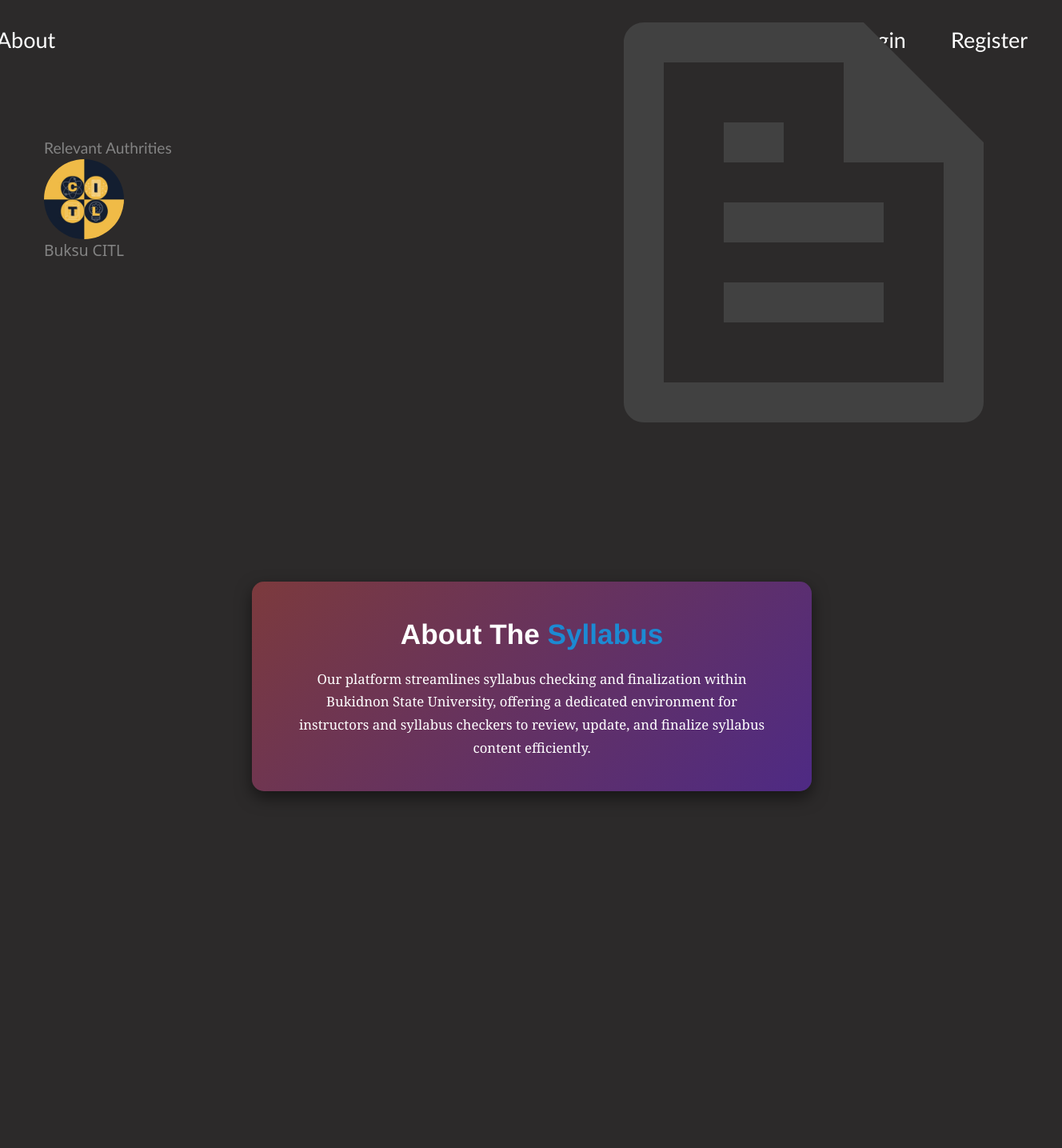
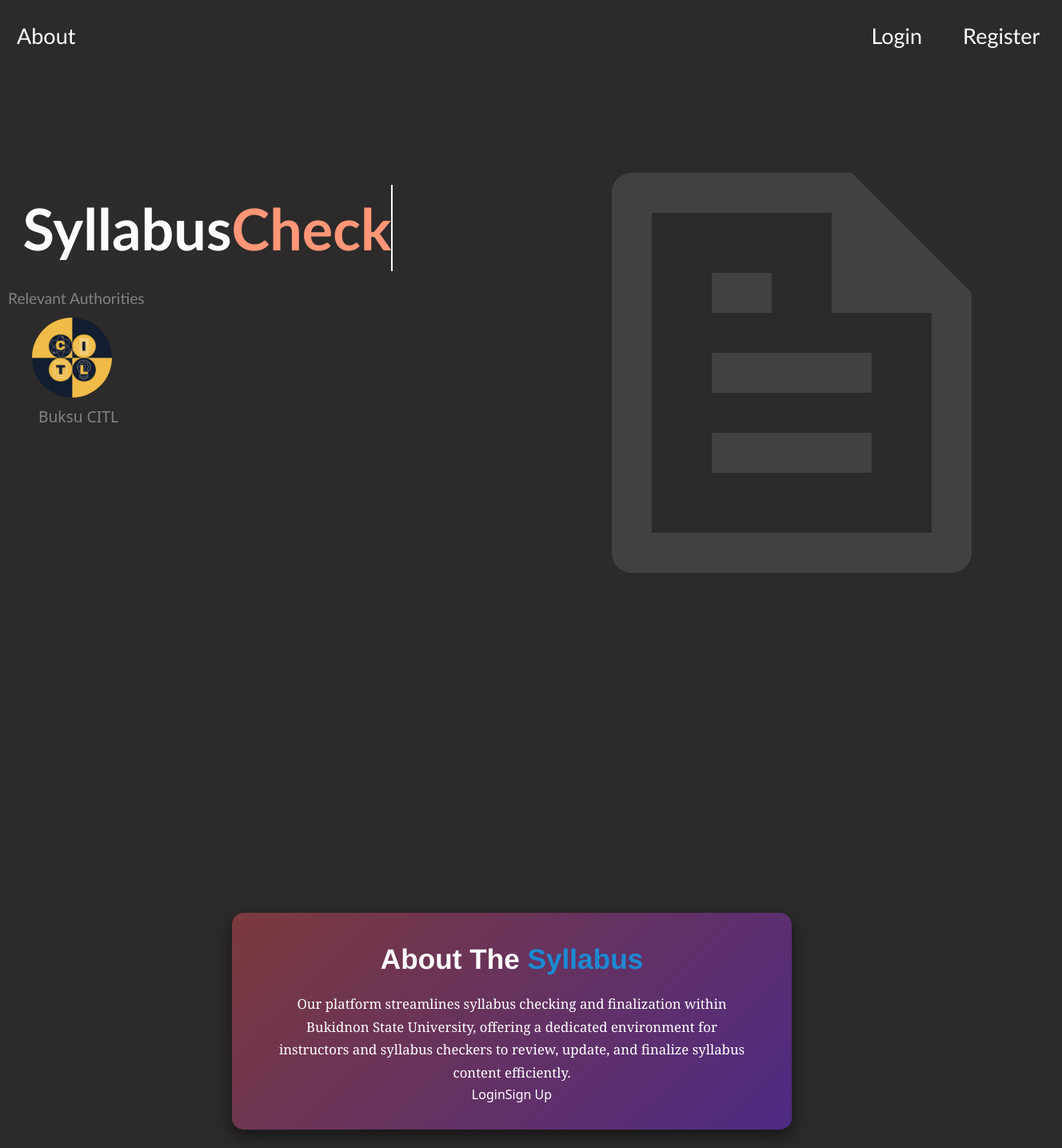
Before and after one commit to Jiimjeam/20241_T154_Integrated-Document-Upload-and-Review-System-for-Collaborative-File-Revisions-feedback, a React (Vite) app in the folder FrontEnd/FrontEnd/: page / in a window 1280 px wide. Shown: the top 1435 px of the page at 80% size, 1328 px wide, since content can reach past the window. Before the commit the page ends 1178 px from the top, so only its background shows below. Built offline with nearby package versions, Linux system fonts and the light colour scheme; no server answers.

Commit message:
fixed landingpage

```diff
--- a/FrontEnd/FrontEnd/package.json
+++ b/FrontEnd/FrontEnd/package.json
@@ -18,7 +18,7 @@
     "react-dom": "^18.3.1",
     "react-google-recaptcha": "^3.1.0",
     "react-hot-toast": "^2.4.1",
-    "react-router-dom": "^6.26.0",
+    "react-router-dom": "^6.28.0",
     "zustand": "^4.5.5"
   },
   "devDependencies": {
--- a/FrontEnd/FrontEnd/src/components/LandingPage/body.css
+++ b/FrontEnd/FrontEnd/src/components/LandingPage/body.css
@@ -7,29 +7,25 @@ html {
     scroll-behavior: smooth;
 }
 
-.header {
-    position: relative;
-    top: 150px;
-    margin-left: 55px;
-}
-
 .relevantAuth {
     position: relative;
-    top: -50px;
+    left: 200px;
+    top: 100px;
 }
 
 .relevantAuth-1 {
     display: flex;
     border: 1px solid white;
-    gap: 110px;
-    width: 400px;
+    gap: 1.5rem;
+    max-width: 100%;
 }
 
 .authNAmes {
     display: flex;
     border: 1px solid white;
-    gap: 110px;
+    gap: 1.5rem;
     justify-content: space-between;
+    width: 100%;
     max-width: 400px;
 }
 
@@ -56,15 +52,16 @@ p {
     color: #ff6600;
 }
 
-/* Responsive logo */
+
 .logo {
-    width: 600px;
+    width: 100%;
     height: auto;
     position: relative;
-    left: 650px;
-    bottom: 400px;
-    max-width: 100%; /* Responsive width */
+    left: 880px;
+    bottom: 270px;
+    max-width: 600px;
 }
+
 
 .CITL-logo {
     width: 100px;
@@ -72,31 +69,42 @@ p {
     border-radius: 50%;
     overflow: hidden;
     object-fit: cover;
-    max-width: 100%; /* Responsive width */
+    max-width: 100%;
+    margin-top: 10px;
+
+    position: relative;
+    left: 30px;
+}
+
+.relevantAuth p {
+    margin-top: 10px;
+
+    position: relative;
+    left: 38px;
 }
 
 .section1 {
     color: #ffffff;
-    padding: 60px 0;
+    padding: 3rem 0;
     display: flex;
     justify-content: center;
     align-items: center;
-    width: 100vw;
-    height: 80vh;
-    position: absolute;
-    right: -25px;
-    bottom: -200px;
+    width: 100%;
+    min-height: 80vh;
 }
 
 .section-1-container {
     width: 80vw;
     max-width: 700px;
     background: linear-gradient(135deg, #7c3a3d, #4e2a84);
-    padding: 40px;
+    padding: 2rem;
     border-radius: 15px;
     box-shadow: 0 8px 20px rgba(0, 0, 0, 0.5);
     text-align: center;
     transition: box-shadow 0.3s ease-in-out;
+    opacity: 0;
+    transform: translateY(20px);
+    animation: fadeInUp 0.6s ease forwards;
 }
 
 .section-1-container:hover {
@@ -104,10 +112,10 @@ p {
 }
 
 .section-1-container h2 {
-    font-size: 2.2em;
+    font-size: 2.2rem;
     font-weight: 600;
     color: #ffffff;
-    margin-bottom: 15px;
+    margin-bottom: 1rem;
     font-family: 'Helvetica Neue', sans-serif;
 }
 
@@ -116,18 +124,12 @@ p {
 }
 
 .section-1-container p {
-    font-size: 1.05em;
+    font-size: 1.05rem;
     line-height: 1.7;
     color: #ffffff;
-    margin-top: 10px;
+    margin-top: 0.5rem;
     font-family: 'Georgia', serif;
-    padding: 0 15px;
-}
-
-.section-1-container {
-    opacity: 0;
-    transform: translateY(20px);
-    animation: fadeInUp 0.6s ease forwards;
+    padding: 0 1rem;
 }
 
 @keyframes fadeInUp {
@@ -141,25 +143,31 @@ p {
 @media (max-width: 768px) {
     .section-1-container {
         width: 90vw;
-        padding: 30px;
+        padding: 1.5rem;
     }
 
     .section-1-container h2 {
-        font-size: 1.8em;
+        font-size: 1.8rem;
     }
 
     .section-1-container p {
-        font-size: 1em;
+        font-size: 1rem;
     }
 
     .logo {
-        width: 100%; /* Full width on small screens */
+        width: 100%;
         position: relative;
         left: 0;
         bottom: 0;
     }
 
     .CITL-logo {
-        width: 80px; /* Smaller size for mobile */
+        width: 80px;
+    }
+
+    .relevantAuth-1, .authNAmes {
+        flex-direction: column;
+        gap: 1rem;
+        max-width: 100%;
     }
 }
--- a/FrontEnd/FrontEnd/src/components/LandingPage/body.jsx
+++ b/FrontEnd/FrontEnd/src/components/LandingPage/body.jsx
@@ -1,44 +1,56 @@
-import React from 'react'
-import './body.css'
+import React from 'react';
+import { useNavigate } from 'react-router-dom';
+import './body.css';
 
 import logo from '../../assets/file-svg.svg';
 import CITL from '../../assets/CITLlogo.jpg';
 import Navbar from './navbar';
-
-
-import TypeWriter from './typewriterAnimation'
+import TypeWriter from './typewriterAnimation';
 
 const Body = () => {
+  const navigate = useNavigate();
+
+  const handleLoginClick = () => {
+    console.log("LOGIN NAVIGATE")
+    navigate('/login');
+  };
+
+  const handleSignUpClick = () => {
+    console.log("SIGNUP NAVIGATE")
+    navigate('/signup');
+  };
+
   return (
-    <>
-    <Navbar/>
-    <div className='header'>
+    <main>
+      <Navbar />
 
-      {/* <h1>Syllabus <span>Review</span></h1> */}
-      {/* <TypeWriter /> */}
-      <div className='relevantAuth'>
-        <h3>Relevant Authrities</h3>
-        <img src={CITL} alt="Nasty-Image" className="CITL-logo" />
-        <p>Buksu CITL</p>
-      </div>
-      <img src={logo} alt="File.svg" className="logo" />
+      <header className="header">
+        <TypeWriter />
+        <div className="relevantAuth">
+          <h3>Relevant Authorities</h3>
+          <img src={CITL} alt="CITL Logo" className="CITL-logo" />
+          <p>Buksu CITL</p>
+        </div>
+        <img src={logo} alt="Document Icon" className="logo" />
+      </header>
 
-
-
-      <section className='section1' id='1'>
-        <div className='section-1-container'>
-            <h2>About The <span>Syllabus</span></h2>
-            <p>
+      <section className="section1" id="1">
+        <div className="section-1-container">
+          <h2>About The <span>Syllabus</span></h2>
+          <p>
             Our platform streamlines syllabus checking and finalization within Bukidnon State University,
             offering a dedicated environment for instructors and syllabus checkers to review, update, and finalize syllabus content efficiently.
-            </p>
+          </p>
+          {/* Login and Signup buttons */}
+          <div className="auth-buttons">
+
+            <button onClick={handleLoginClick}>Login</button>
+            <button onClick={handleSignUpClick}>Sign Up</button>
+          </div>
         </div>
       </section>
-    </div>
+    </main>
+  );
+};
 
-
-    </>
-  )
-}
-
-export default Body
+export default Body;
--- a/FrontEnd/FrontEnd/src/components/LandingPage/navbar.css
+++ b/FrontEnd/FrontEnd/src/components/LandingPage/navbar.css
@@ -1,7 +1,6 @@
 
 body {
   background-color: #2C2A2A;
-
   /* overflow-y: hidden;
   overflow-x: hidden; */
 }
@@ -13,10 +12,6 @@ body {
 .navbar {
   margin-top: 20px;
   padding: 0;
-  display: flex;
-  justify-content: center;
-  align-items: center;
-
   font-family: 'Gill Sans', 'Gill Sans MT', Calibri, 'Trebuchet MS', sans-serif;
 }
 
@@ -24,19 +19,16 @@ body {
 .navbar ul {
   list-style-type: none;
   margin: 0;
-    padding: 0;
+  padding: 5px;
   display: flex;
-    gap: 40px;
-    margin-right: 15px;
-
-
+  gap: 35px;
 }
 
 /* Style for the list items */
 .navbar li {
   color: white;
   font-size: 27px;
-    margin-top: 10px;
+
 }
 
 /* Style for the links */
--- a/FrontEnd/FrontEnd/src/components/LandingPage/typewriterAnimation.css
+++ b/FrontEnd/FrontEnd/src/components/LandingPage/typewriterAnimation.css
@@ -1,14 +1,17 @@
 /* General styling for the header */
+.header{
+  position: relative;
+  right: 190px;
+  top: 80px;
+}
+
+
 .header h1 {
   font-size: 4.5em;
   font-weight: bold;
   text-align: center;
   display: flex;
   justify-content:center;
-
-  position: relative;
-  right: 900px;
-  bottom: 170px;
 }
 
 .header h1 .dummyWord {
@@ -21,7 +24,7 @@
   display: inline-block;
   overflow: hidden;
   white-space: nowrap;
-  border-right: 2px solid #ff6600;
+  border-right: 2px solid #ffffff;
   animation: blink 0.7s steps(1) infinite;
   text-align: left;
 }
```
Also changed, not shown: 1 other file (tests, documents, lock files or other folders). Lines whose indentation alone changed are shown as unchanged.
